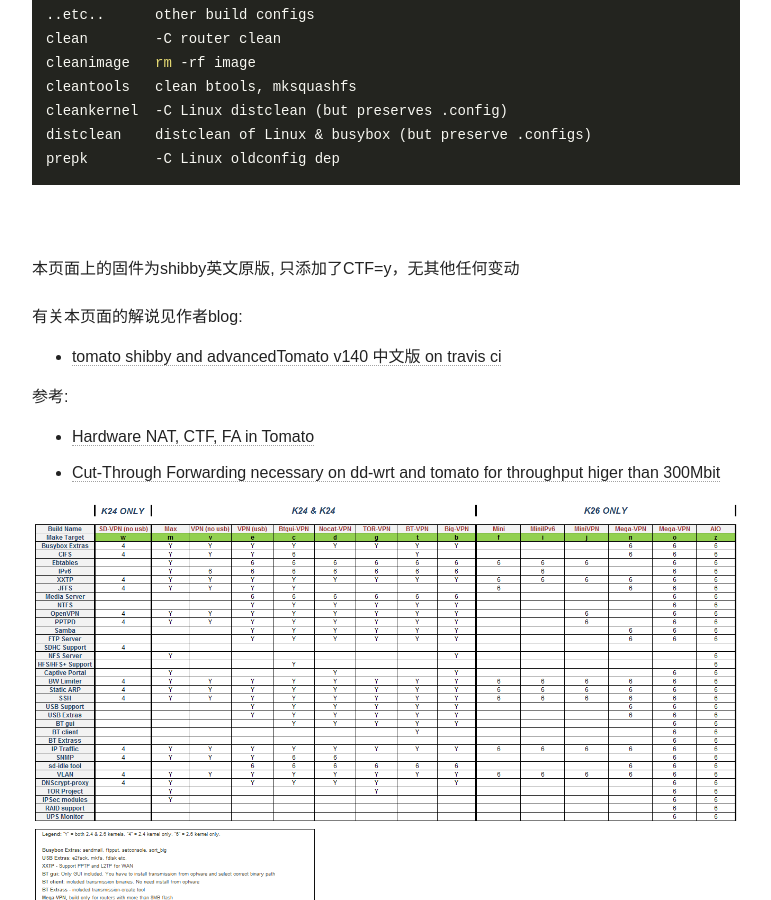
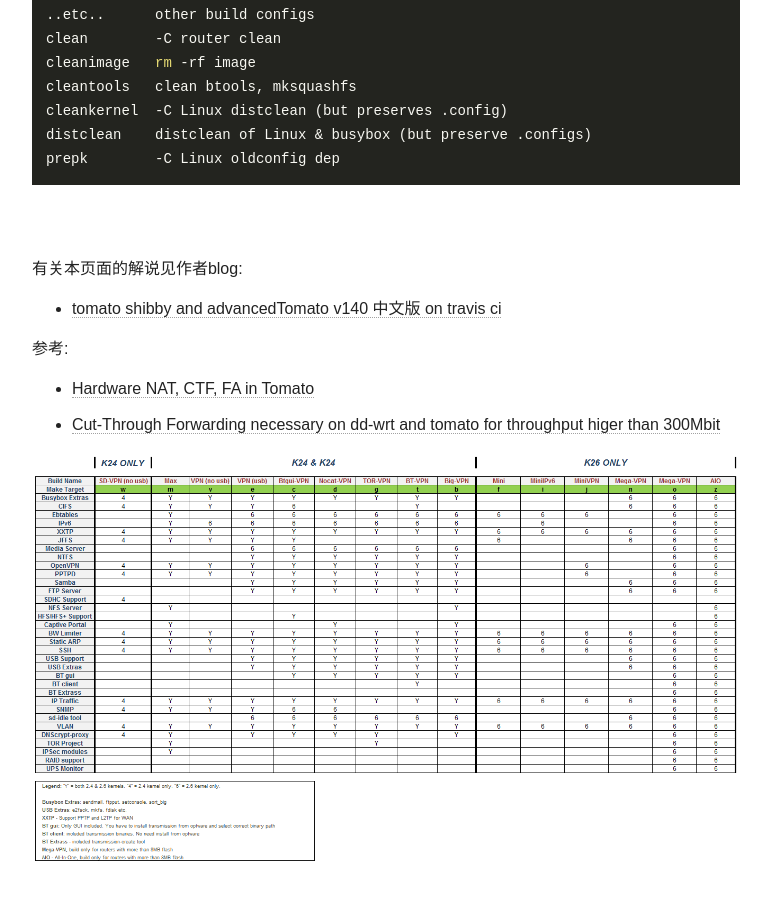
Before and after one commit to oglopss/tomato-ci-ctf-jekyll, a Jekyll site: the page built from index.html, in a window 1280 px wide and 900 px high, scrolled down 5081 px. Shown: the whole window, without its empty margins (254-1025 px from the left). Built offline with Jekyll 4.4.1, drawn with Linux system fonts in a browser that asks for light colours; nearby versions of some CDN libraries.

```diff
--- a/index.html
+++ b/index.html
@@ -1,7 +1,7 @@
 ---
 layout: page
 title: Recent Builds
-excerpt: "tomato rt-n builds with CTF"
+excerpt: "tomato rt-n custom builds"
 search_omit: true
 ---
 
@@ -113,8 +113,6 @@
 
 <br>
 <br>
-本页面上的固件为shibby英文原版, 只添加了CTF=y，无其他任何变动<br>
-<br>
 有关本页面的解说见作者blog:
 <ul>
 <li><a href="https://ilmvfx.wordpress.com/2017/09/03/tomato-shibby-and-advancedtomato-v140-chinese-on-travis-ci/">tomato shibby and advancedTomato v140 中文版 on travis ci</a></li>
```
